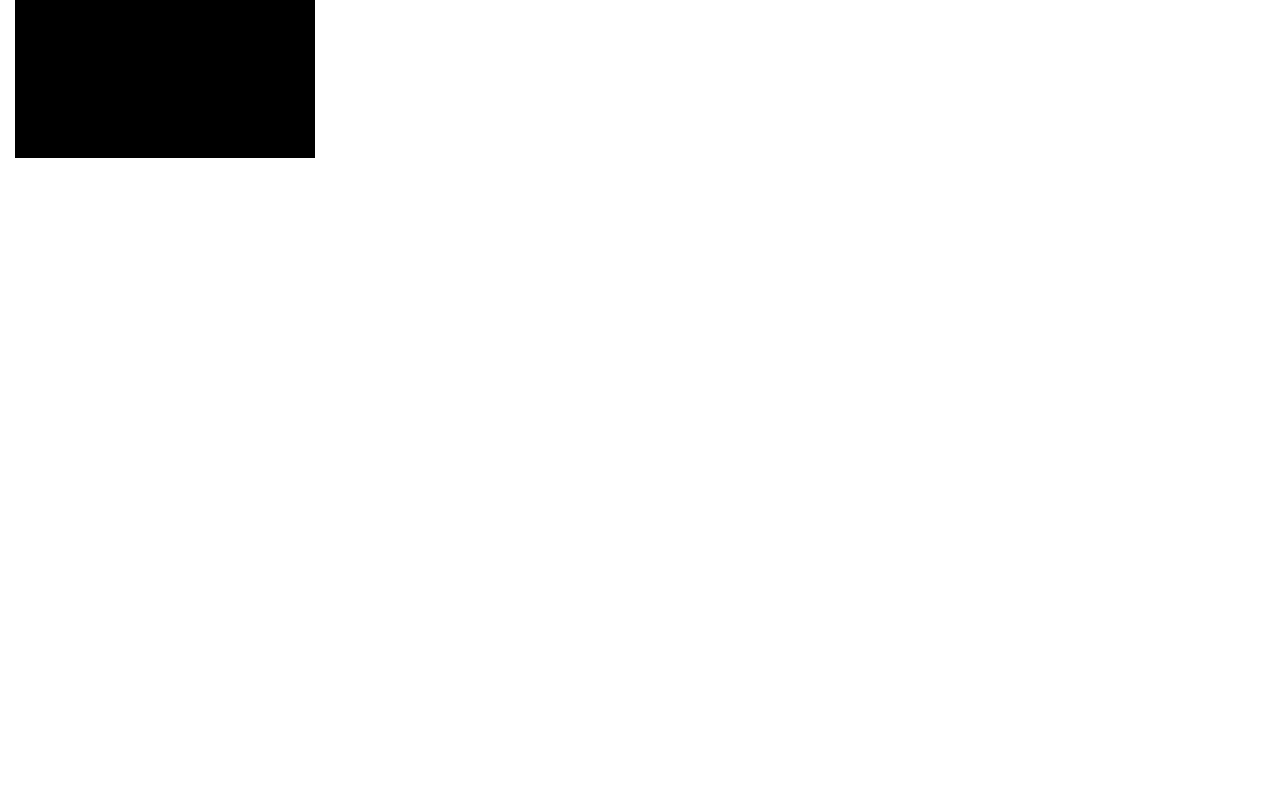
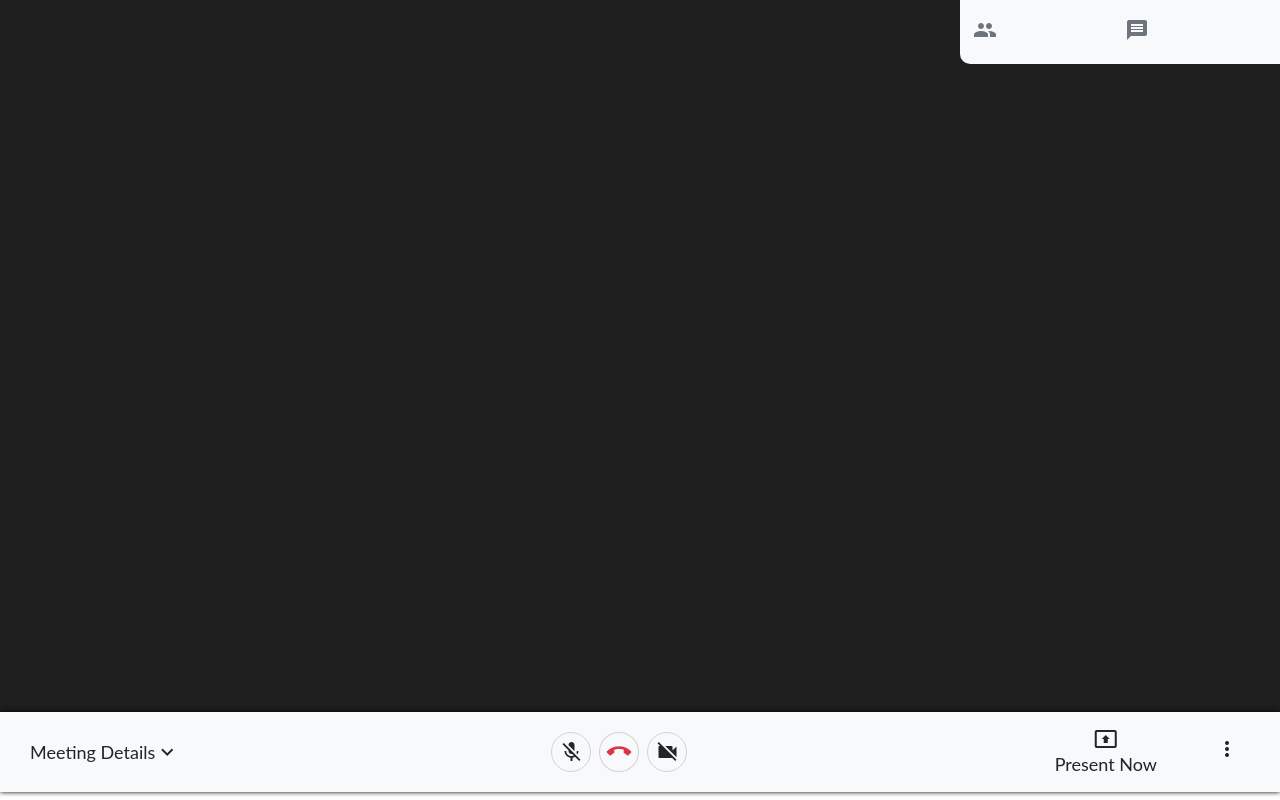
Before and after one commit to Naman15032001/google-meet-clone, a website: page index.html in a window 1280 px wide. Drawn offline with Linux system fonts and the light colour scheme.

Commit message:
landing page design

```diff
--- a/index.html
+++ b/index.html
@@ -12,9 +12,10 @@
 </head>
 
 <body>
-    <main class="container-fluid d-flex flex-column home-wrap">
+    <main class=" d-flex flex-column home-wrap">
         <div class="g-top text-light">
             <div class="top-remote-video-show-wrap d-flex">
+                <div id="meetingContainer" class="w-75 d-none">
                     <div class="call-wrap" style="background-color: black;">
                         <div class="video-wrap" id="divUsers" style="display: flex;flex-wrap: wrap;">
                             <div id="me" class="userbox display-centre flex-column">
@@ -35,10 +36,50 @@
                 </div>
                 <div
                     class="g-top-left bg-light text-secondary w-25 d-flex align-items-center justify-content-between pl-2 pr-2">
+                    <div class="top-left-participant-wrap pt-2 cursor-pointer">
+                        <div class="top-left-participant-icon">
+                            <span class="material-icons">people</span>
+                        </div>
+                        <div class="top-left-participant-count"></div>
+                    </div>
+                    <div class="top-left-chat-wrap pt-2 cursor-pointer">
+                        <span class="material-icons">message</span>
+                    </div>
+                    <div class="top-left-time-wrap">
+
+                    </div>
+
                 </div>
             </div>
-        <div class="g-bottom">
-
+        </div>
+        <div class="g-bottom bg-light m-0 d-flex justify-content-between align-items-center">
+            <div class="bottom-left d-flex" style="height: 10vh;">
+                <div class="display-centre cursor-pointer meeting-details-button">
+                    Meeting Details<span class="material-icons">keyboard_arrow_down</span>
+                </div>
+            </div>
+            <div class="bottom-middle d-flex just-content-center align-items-center" style="height: 10vh;">
+                <div class="mic-toggle-wrap action-icon-style display-centre mr-2 cursor-pointer" id="miceMuteUnmute">
+                    <span class="material-icons">mic_off</span>
+                </div>
+                <div class="end-call-wrap action-icon-style display-centre mr-2 cursor-pointer">
+                    <span class="material-icons text-danger">call</span>
+                </div>
+                <div class="video-toggle-wrap action-icon-style display-centre cursor-pointer ">
+                    <span class="material-icons">videocam_off</span>
+                </div>
+            </div>
+            <div class="bottom-right d-flex just-content-center align-items-center mr-3" style="height: 10vh;">
+                <div class="present-now-wrap d-flex just-content-center flex-column align-items-center mr-5 cursor-pointer">
+                    <span class="material-icons">present_to_all</span>
+                    <div>Present Now</div>
+                </div>
+                <div class="option-wrap cursor-pointer display-centre " style="height: 10vh; position: relative;">
+                    <div class="option-icon">
+                        <span class="material-icons">more_vert</span>
+                    </div>
+                </div>
+            </div>
         </div>
     </main>
 </body>
--- a/public/assets/css/style.css
+++ b/public/assets/css/style.css
@@ -3,7 +3,7 @@ body {
     font-size: large;
 }
 
-ul{
+ul {
     list-style: none;
     margin: 0;
     padding: 0;
@@ -32,25 +32,103 @@ ul{
     align-items: center;
 }
 
-li.nav-item{
+li.nav-item {
     padding: 0 10px;
 }
 
-.signin-image{
+.signin-image {
     height: 390px;
     border: 25px solid white;
     border-radius: 5px;
     box-shadow: 1px 1px 5px grey;
 }
 
-textarea:focus , input:focus{
+textarea:focus,
+input:focus {
     outline: none !important;
 }
 
-.cursor-pointer{
+.cursor-pointer {
     cursor: pointer;
 }
 
-.jumbotron{
+.jumbotron {
     background-color: white;
 }
+
+/* index page */
+
+.home-wrap {
+    background-color: rgb(31, 30, 30);
+}
+
+.g-top {
+    height: 89vh;
+    position: relative;
+}
+
+.video-wrap {
+    height: 600px;
+}
+
+.video-wrap>* {
+    flex: 1 1 250px;
+    border: 1px solid white;
+}
+
+.g-top-left {
+    position: absolute;
+    right: 0;
+    height: 8vh;
+    top: 0;
+    border-bottom-left-radius: 10px;
+}
+
+.top-left-participant-wrap {
+    position: relative;
+}
+
+.cursor-pointer {
+    cursor: pointer;
+    padding: 5px;
+}
+
+.cursor-pointer :hover {
+    cursor: pointer;
+    padding: 5px;
+    background-color: rgb(226, 225, 225);
+    border-radius: 5px;
+
+}
+
+.top-left-participant-count {
+    position: absolute;
+    top: -2px;
+    right: -3px;
+    font-size: 15px;
+}
+
+.g-bottom {
+    /* margin: 0 -10px !important; */
+    padding: 0 20px;
+    box-shadow: 0 0 5px black;
+    z-index: 2;
+}
+
+.bottom-left {
+    position: relative;
+    padding: 5px;
+}
+
+.action-icon-style {
+    height: 40px;
+    width: 40px;
+    border: 1px solid lightgrey;
+    border-radius: 50%;
+    font-size: 8px !important;
+}
+
+.end-call-wrap {
+    -ms-transform: rotate(135deg);
+    transform: rotate(135deg);
+}
```
Lines whose indentation alone changed are shown as unchanged.
